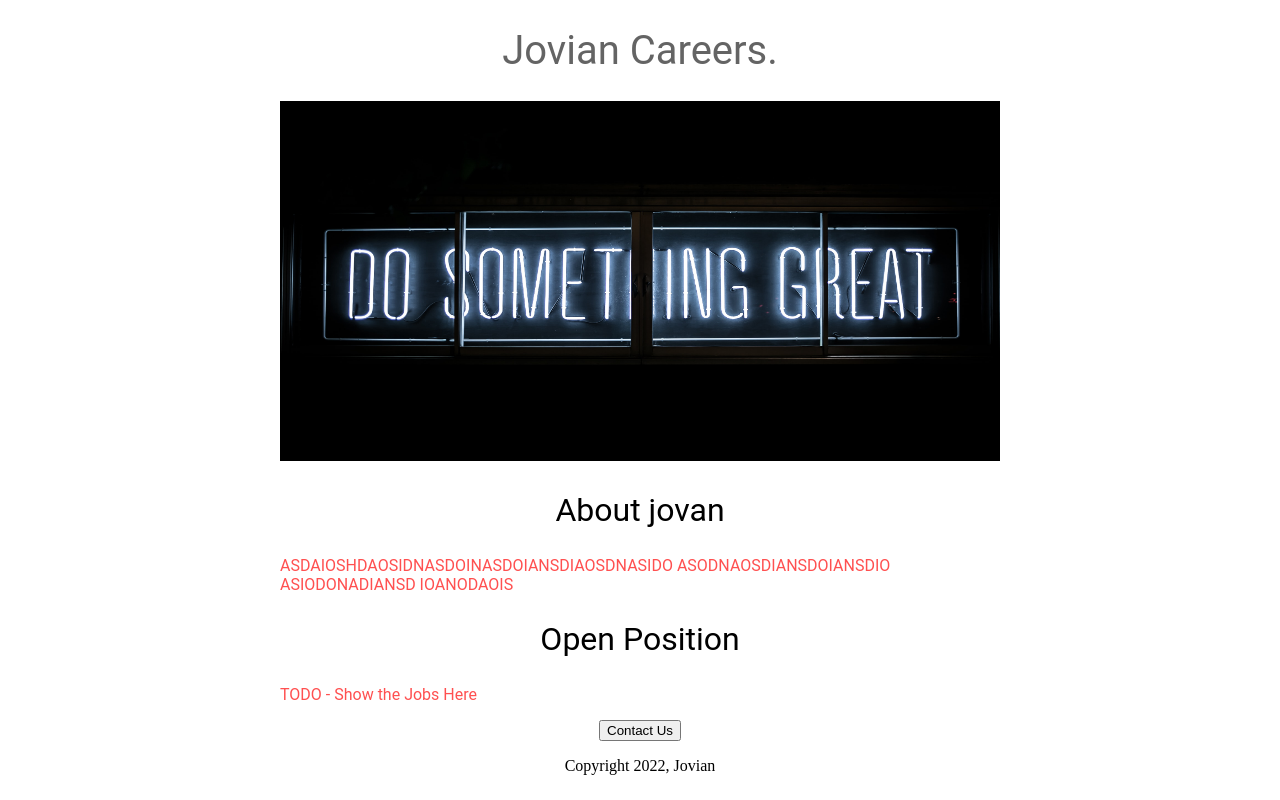
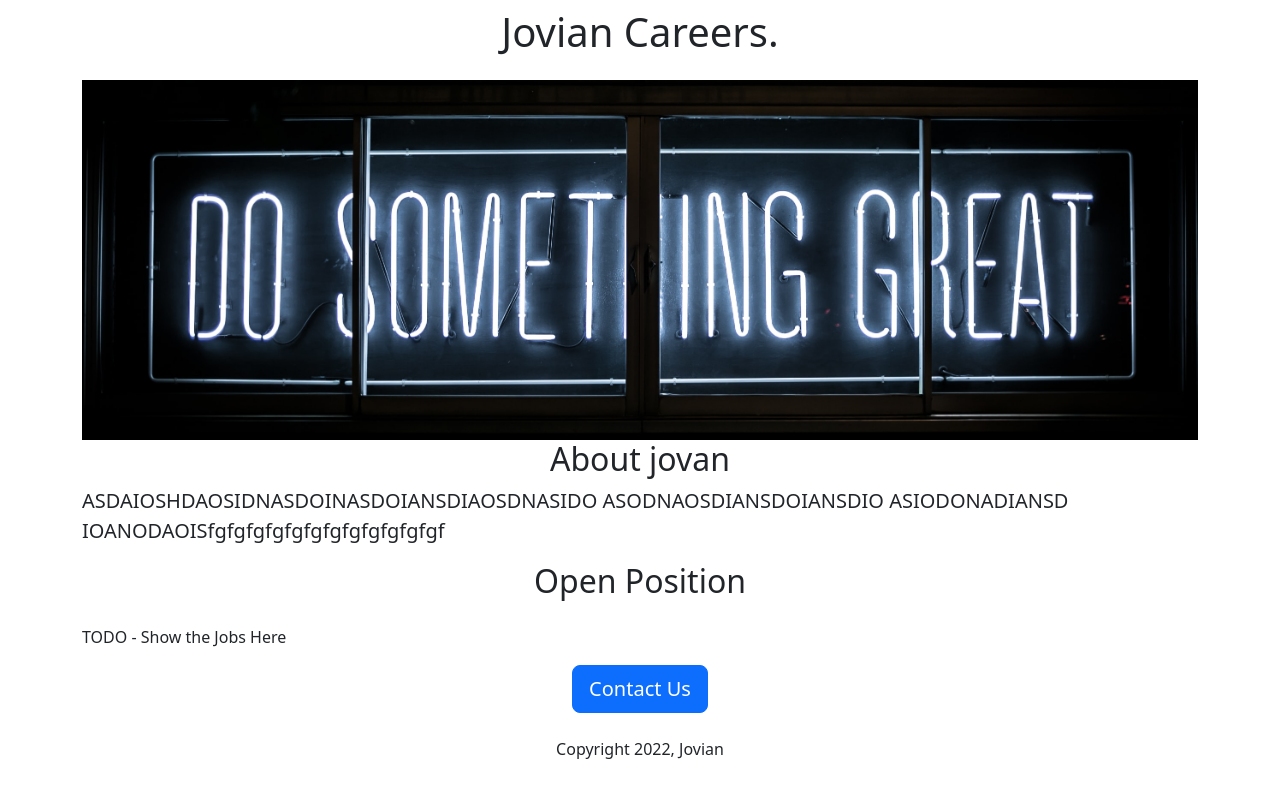
Before and after one commit to 2100723/2201website, a Flask app: page / in a window 1280 px wide. Run offline with Flask 2, Linux system fonts and the light colour scheme.

Commit message:
after bootstrap

```diff
--- a/templates/home.html
+++ b/templates/home.html
@@ -2,53 +2,34 @@
 <html>
   <head>
     <title>Lee</title>
+    <meta charset="utf-8">
+    <meta name="viewport" content="width=device-width, initial-scale=1">
+    <link href="https://cdn.jsdelivr.net/npm/bootstrap@5.2.2/dist/css/bootstrap.min.css" rel="stylesheet" integrity="sha384-Zenh87qX5JnK2Jl0vWa8Ck2rdkQ2Bzep5IDxbcnCeuOxjzrPF/et3URy9Bv1WTRi" crossorigin="anonymous">
     <style>
-      h1 {
-        font-size: 40px;
-        font-family: Roboto;
-        font-weight: normal;
-        color: rgb(100,100,100);
-        text-align: center;
+      #banner{
+        height: 360px;
+        width:100%;
+        object-fit:cover;
       }
-      #banner {
-        width: 100%;
-        height: 360px;
-        object: fit cover;
-      }
-      h2{
-        font-family: Roboto;
-        font-size: 32px;
-        color:rgb{100,100,100};
-        text-align: center;
-        font-weight:normal;
-      }
-      .bodytext{
-        font-family:Roboto;
-        color: rgb(803, 80, 80);
-      }
-      #container{
-        max-width:720px;
-        margin:0 auto 0 auto;
-      }
-
     </style>
   </head>
+  </head>
   <body>
-    <div id="container">
-   <h1>Jovian Careers.</h1>
-    <img id="banner" src="https://2201website.leechern.repl.co/static/banner.jpg" >
-    <h2>About jovan</h2>
-    <p class="bodytext">
+    <div class="container">
+   <h1 class="text-center mt-2 mb-4">Jovian Careers.</h1>
+    <img class="img-fluid"id="banner" src="https://2201website.leechern.repl.co/static/banner.jpg" >
+    <h2 class="text-center">About jovan</h2>
+    <p class="lead">
       ASDAIOSHDAOSIDNASDOINASDOIANSDIAOSDNASIDO
       ASODNAOSDIANSDOIANSDIO
       ASIODONADIANSD
-      IOANODAOIS
+      IOANODAOISfgfgfgfgfgfgfgfgfgfgfgfgf
     </p>
-    <h2> Open Position</h2>
-    <p class="bodytext">TODO - Show the Jobs Here</p>
-      <div style="text-align:center;">
-    <button>Contact Us </button>
-        <p>Copyright 2022, Jovian </p>
+    <h2 class="text-center mt-2 mb-4"> Open Position</h2>
+    <p>TODO - Show the Jobs Here</p>
+      <div class="text-center">
+    <button class="btn btn-primary btn-lg">Contact Us </button>
+        <p class= "mt-4">Copyright 2022, Jovian </p>
       </div>
   </div>
   </body>
```
